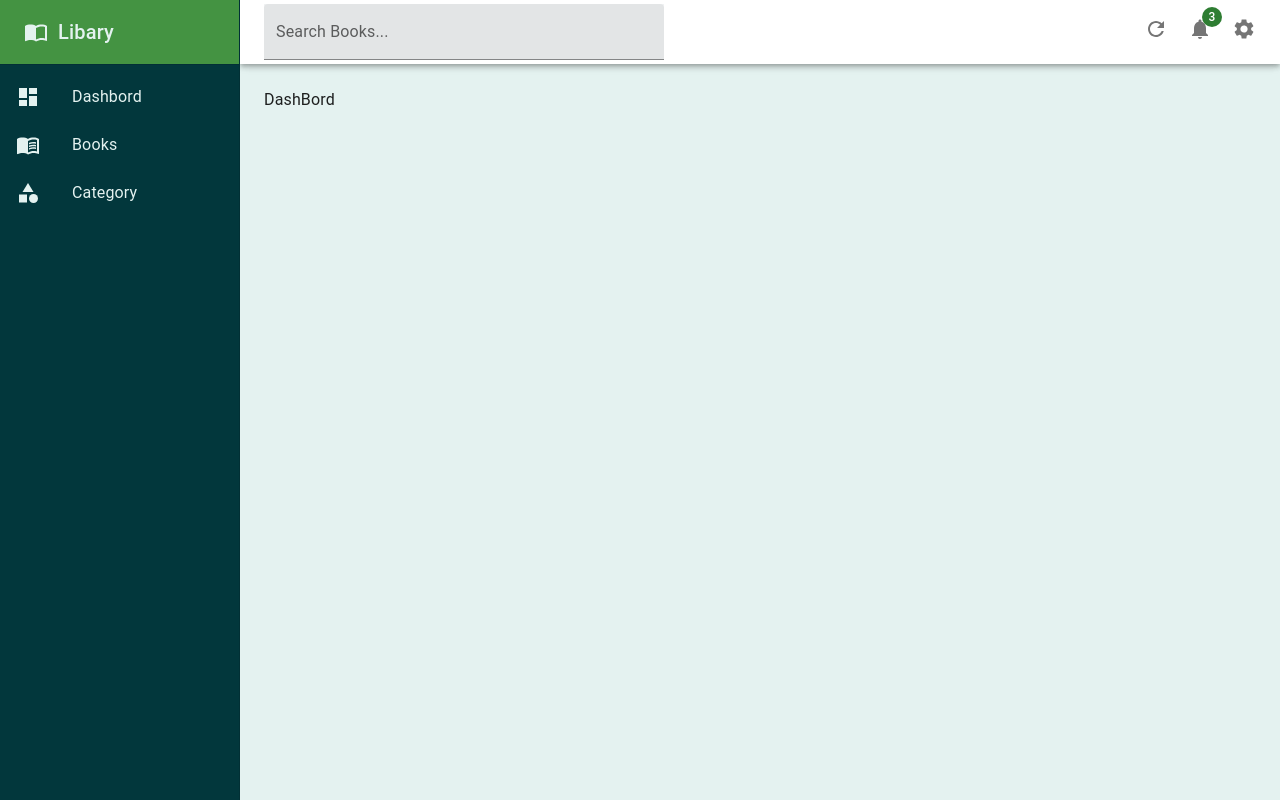
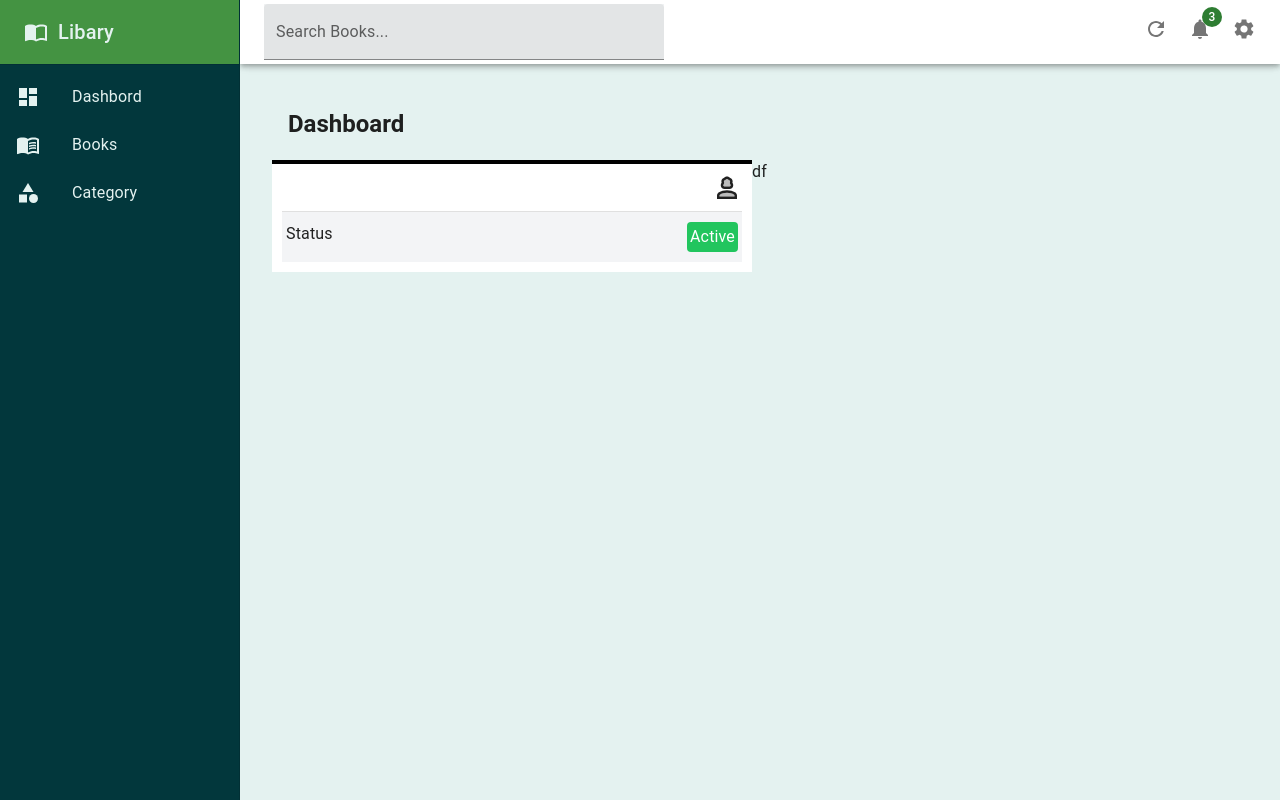
Before and after one commit to Tanjilhossaintamim/libary_management_frontend, a React (Vite) app: page /dashboard in a window 1280 px wide. Built offline with nearby package versions, Linux system fonts and the light colour scheme; no server answers; sample sign-in values are in the browser's storage.

Commit message:
compleate dashboard left side part

```diff
--- a/src/pages/dashboard/DashBord.jsx
+++ b/src/pages/dashboard/DashBord.jsx
@@ -1,7 +1,40 @@
-import React from "react";
+import React, { useEffect } from "react";
+import { useDispatch, useSelector } from "react-redux";
+import { getUserProfileData } from "../../redux/profileSlice";
+import {
+  Box,
+  Container,
+  Divider,
+  Grid,
+  Toolbar,
+  Typography,
+} from "@mui/material";
+import LeftSideDashboard from "./LeftSideDashboard";
 
 const DashBord = () => {
-  return <div>DashBord</div>;
+  const { is_loading, profileData } = useSelector((state) => state.profile);
+  const dispatch = useDispatch();
+  useEffect(() => {
+    dispatch(getUserProfileData());
+  }, []);
+  return (
+    <Container sx={{ padding: "20px 0" }}>
+      <Box>
+        <Typography variant="h5" sx={{ fontWeight: "bold" }}>
+          Dashboard
+        </Typography>
+        <Grid container spacing={2} sx={{ mt: "20px" }}>
+          {/* left side dashboard part  */}
+          <Grid lg={6}>
+            <LeftSideDashboard profileName={profileData?.name} />
+          </Grid>
+          {/* right side dashboard part  */}
+
+          <Grid lg={6}>df</Grid>
+        </Grid>
+      </Box>
+    </Container>
+  );
 };
 
 export default DashBord;
--- /dev/null
+++ b/src/pages/dashboard/LeftSideDashboard.jsx
@@ -0,0 +1,52 @@
+import { Box, Divider, Typography } from "@mui/material";
+import Person3TwoToneIcon from "@mui/icons-material/Person3TwoTone";
+
+const LeftSideDashboard = ({ profileName }) => {
+  return (
+    <Box
+      sx={{
+        bgcolor: "#fff",
+        padding: "10px",
+        borderTop: "4px solid black",
+      }}
+    >
+      <Box sx={{ display: "flex", justifyContent: "space-between" }}>
+        <Box>
+          <Typography variant="h6" sx={{ fontWeight: "bold" }}>
+            {profileName}
+          </Typography>
+        </Box>
+        <Box>
+          <Person3TwoToneIcon sx={{ fontSize: "30px" }} />
+        </Box>
+      </Box>
+      <Divider />
+      <Box
+        sx={{
+          display: "flex",
+          justifyContent: "space-between",
+          padding: "10px 0",
+          bgcolor: "#F3F4F6",
+          padding: "10px 4px",
+        }}
+      >
+        <Typography>Status</Typography>
+        <Box
+          sx={{
+            bgcolor: "#22C55E",
+            color: "#fff",
+            display: "flex",
+            justifyContent: "center",
+            alignItems: "center",
+            padding: "3px",
+            borderRadius: "4px",
+          }}
+        >
+          <Typography>Active</Typography>
+        </Box>
+      </Box>
+    </Box>
+  );
+};
+
+export default LeftSideDashboard;
--- a/src/redux/profileSlice.jsx
+++ b/src/redux/profileSlice.jsx
@@ -1,12 +1,41 @@
 import { createSlice, createAsyncThunk } from "@reduxjs/toolkit";
+import axios from "axios";
+import { BASEURL } from "../utils/BaseUrl";
 
 const initialState = {
-  profileData: [],
+  profileData: null,
+  is_loading: false,
 };
 
 const profileSlice = createSlice({
   name: "profile",
   initialState,
+  extraReducers: (builder) => {
+    builder.addCase(getUserProfileData.pending, (state, action) => {
+      state.is_loading = true;
+    });
+    builder.addCase(getUserProfileData.fulfilled, (state, action) => {
+      state.is_loading = false;
+      state.profileData = action.payload;
+    });
+    builder.addCase(getUserProfileData.rejected, (state, action) => {
+      state.is_loading = false;
+    });
+  },
+});
+
+export const getUserProfileData = createAsyncThunk("profile/get", async () => {
+  const header = {
+    headers: {
+      Authorization: `JWT ${localStorage.getItem("token")}`,
+    },
+  };
+  try {
+    const response = await axios.get(`${BASEURL}/api/customers/me/`, header);
+    return response.data;
+  } catch (error) {
+    console.log(error);
+  }
 });
 
 export default profileSlice.reducer;
```
